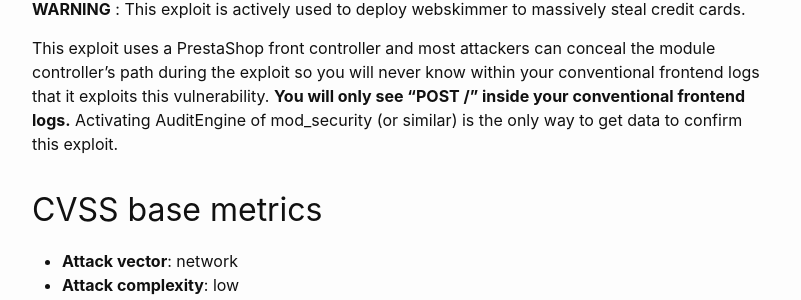
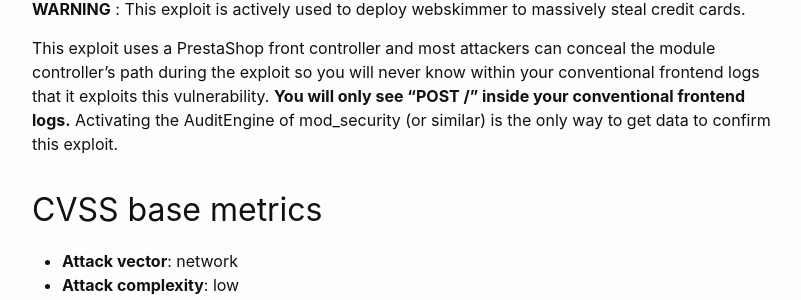
Before and after one commit to friends-of-presta/security-advisories, a Jekyll site: the page built from _posts/2023-03-13-jmsblog.md, in a window 1280 px wide and 900 px high, scrolled down 697 px. Shown: the part 150-450 px from the top of the window, without its empty margins (238-1039 px from the left). Built offline with Jekyll 4.4.1, drawn with Linux system fonts in a browser that asks for light colours.

Commit message:
Activating AuditEngine -> Activating the AuditEngine

```diff
--- a/_posts/2023-03-13-jmsblog.md
+++ b/_posts/2023-03-13-jmsblog.md
@@ -31,7 +31,7 @@ Several front controller in /controllers/front/ hold sensitives SQL calls that c
 
 **WARNING** : This exploit is actively used to deploy webskimmer to massively steal credit cards.
 
-This exploit uses a PrestaShop front controller and most attackers can conceal the module controller's path during the exploit so you will never know within your conventional frontend logs that it exploits this vulnerability. **You will only see "POST /" inside your conventional frontend logs.** Activating AuditEngine of mod_security (or similar) is the only way to get data to confirm this exploit.
+This exploit uses a PrestaShop front controller and most attackers can conceal the module controller's path during the exploit so you will never know within your conventional frontend logs that it exploits this vulnerability. **You will only see "POST /" inside your conventional frontend logs.** Activating the AuditEngine of mod_security (or similar) is the only way to get data to confirm this exploit.
 
 ## CVSS base metrics
 
```
Also changed, not shown: _posts/2023-03-01-stripejs.md (+1 -1 lines), _posts/2023-03-21-tshirtecommerce_cwe-89.md (+1 -1 lines), _posts/2023-03-23-xipblog.md (+1 -1 lines), _posts/2023-05-17-cdesigner-89.md (+1 -1 lines), _posts/2023-06-01-cityautocomplete.md (+1 -1 lines).
